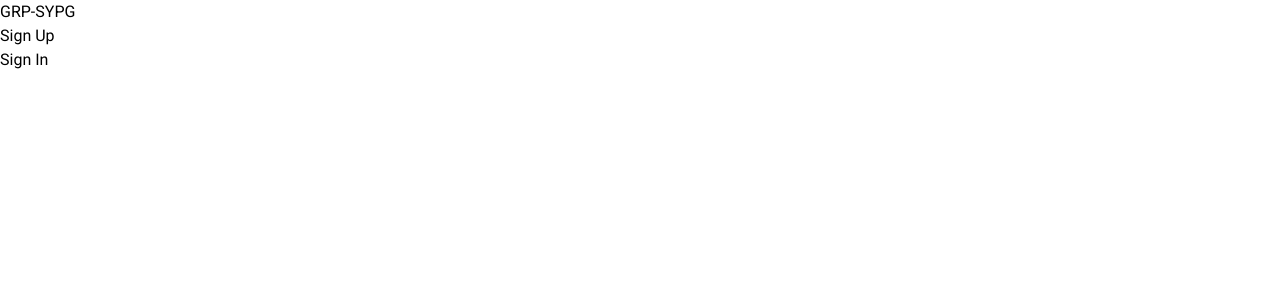
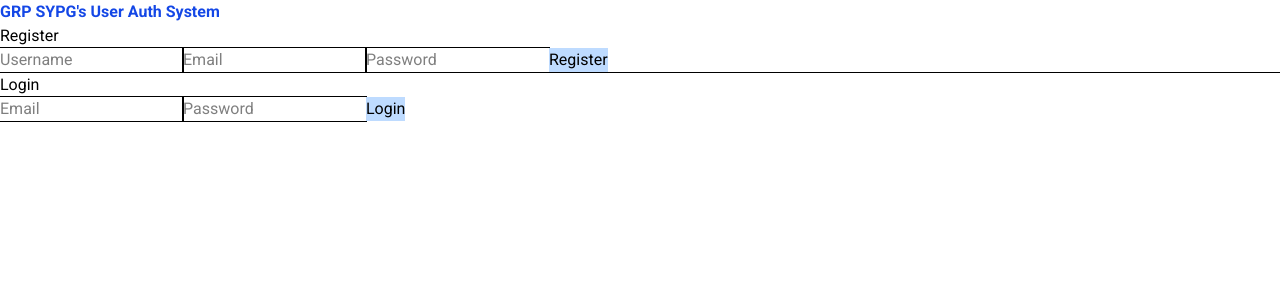
Before and after one commit to cbysais/GRP-SYPG, a React (Vite) app: page / in a window 1280 px wide. Shown: the top 300 px of the page. Built offline with nearby package versions, Linux system fonts and the light colour scheme; no server answers.

Commit message:
Use old frontend

```diff
--- /dev/null
+++ b/src/components/Login.tsx
@@ -0,0 +1,76 @@
+import md5 from "md5";
+import { useState, type JSX } from "react";
+import supabase from "../utils/supabaseClient";
+
+function Login(): JSX.Element {
+  const [form, setForm] = useState({ email: "", password: "" });
+  const [message, setMessage] = useState("");
+  const [error, setError] = useState(false);
+
+  const handleChange = (e: React.ChangeEvent<HTMLInputElement>) => {
+    setForm({ ...form, [e.target.name]: e.target.value });
+  };
+
+  const handleSubmit = async (e: React.ChangeEvent<HTMLFormElement>) => {
+    e.preventDefault();
+
+    if (form.email.length < 1 || form.password.length < 1) {
+      setError(true);
+      setMessage("Register form must be complete!");
+      return;
+    }
+
+    try {
+      const { data, error } = await supabase
+        .from("users")
+        .select(`username`)
+        .eq("email", form.email)
+        .eq("password", md5(form.password));
+      if (error || data === null || data.length < 1) {
+        setError(true);
+        setMessage(error?.message || "Login failed");
+      } else {
+        setMessage(`"${data[0].username}" has logged in successfully`);
+        setError(false);
+      }
+    } catch (err) {
+      setError(true);
+      if (err instanceof Error) {
+        setMessage(err.message || "Login failed");
+      } else {
+        setMessage("Login failed");
+      }
+    }
+  };
+
+  return (
+    <div>
+      <h2>Login</h2>
+      <form onSubmit={handleSubmit}>
+        <input
+          className="outline-1"
+          name="email"
+          placeholder="Email"
+          onChange={handleChange}
+        />
+        <input
+          className="outline-1"
+          type="password"
+          name="password"
+          placeholder="Password"
+          onChange={handleChange}
+        />
+        <button className="cursor-pointer bg-blue-200" type="submit">
+          Login
+        </button>
+      </form>
+      {message && (
+        <p className={`font-bold ${error ? "text-red-700" : "text-green-700"}`}>
+          {message}
+        </p>
+      )}
+    </div>
+  );
+}
+
+export default Login;
--- /dev/null
+++ b/src/components/Register.tsx
@@ -0,0 +1,89 @@
+import md5 from "md5";
+import { useState, type JSX } from "react";
+import supabase from "../utils/supabaseClient";
+
+function Register(): JSX.Element {
+  const [form, setForm] = useState({ username: "", email: "", password: "" });
+  const [message, setMessage] = useState("");
+  const [error, setError] = useState(false);
+
+  const handleChange = (e: React.ChangeEvent<HTMLInputElement>) => {
+    setForm({ ...form, [e.target.name]: e.target.value });
+  };
+
+  const handleSubmit = async (e: React.ChangeEvent<HTMLFormElement>) => {
+    e.preventDefault();
+
+    if (
+      form.username.length < 1 ||
+      form.email.length < 1 ||
+      form.password.length < 1
+    ) {
+      setError(true);
+      setMessage("Register form must be complete!");
+      return;
+    }
+
+    try {
+      const { data, error } = await supabase
+        .from("users")
+        .insert({
+          username: form.username,
+          email: form.email,
+          password: md5(form.password),
+        })
+        .select(`username`);
+      if (error || data === null || data.length < 1) {
+        setError(true);
+        setMessage(error?.message || "Login failed");
+      } else {
+        setMessage(`"${data[0].username}" has registered successfully`);
+        setError(false);
+      }
+    } catch (err) {
+      setError(true);
+      if (err instanceof Error) {
+        setMessage(err.message || "Registration failed");
+      } else {
+        setMessage("Registration failed");
+      }
+    }
+  };
+
+  return (
+    <div>
+      <h2>Register</h2>
+      <form onSubmit={handleSubmit}>
+        <input
+          className="outline-1"
+          name="username"
+          placeholder="Username"
+          onChange={handleChange}
+        />
+        <input
+          className="outline-1"
+          name="email"
+          placeholder="Email"
+          onChange={handleChange}
+        />
+        <input
+          className="outline-1"
+          type="password"
+          name="password"
+          placeholder="Password"
+          onChange={handleChange}
+        />
+        <button className="cursor-pointer bg-blue-200" type="submit">
+          Register
+        </button>
+      </form>
+      {message && (
+        <p className={`font-bold ${error ? "text-red-700" : "text-green-700"}`}>
+          {message}
+        </p>
+      )}
+    </div>
+  );
+}
+
+export default Register;
--- a/src/components/SignIn.tsx
+++ /dev/null
@@ -1,9 +0,0 @@
-function SignIn() {
-  return (
-    <div>
-      <span>Sign In</span>
-    </div>
-  );
-}
-
-export default SignIn;
--- a/src/components/SignUp.tsx
+++ /dev/null
@@ -1,9 +0,0 @@
-function SignUp() {
-  return (
-    <div>
-      <span>Sign Up</span>
-    </div>
-  );
-}
-
-export default SignUp;
--- a/src/pages/Home/HomePage.tsx
+++ b/src/pages/Home/HomePage.tsx
@@ -1,12 +1,13 @@
-import SignIn from "../../components/SignIn";
-import SignUp from "../../components/SignUp";
+import Login from "../../components/Login";
+import Register from "../../components/Register";
 
 function HomePage() {
   return (
     <div>
-      <span>GRP-SYPG</span>
-      <SignUp />
-      <SignIn />
+      <h1 className="font-bold text-blue-700">GRP SYPG's User Auth System</h1>
+      <Register />
+      <hr />
+      <Login />
     </div>
   );
 }
```
